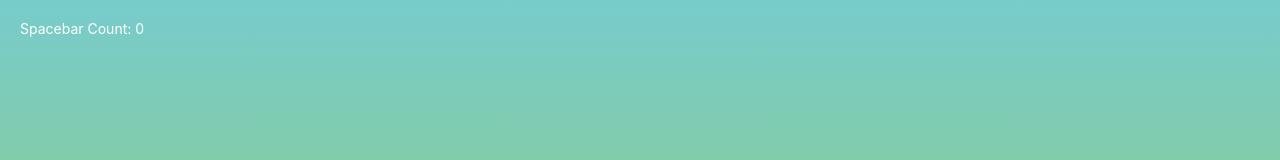
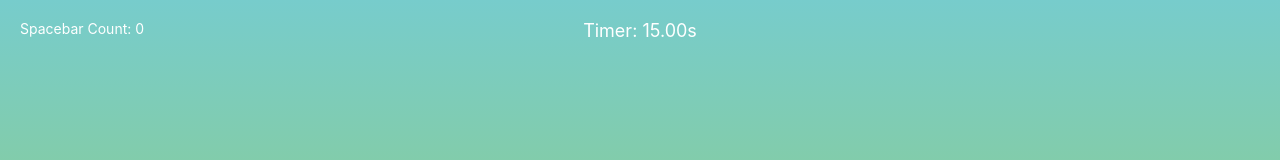
Before and after one commit to INSANE-P/Greenie-neck-stretch, a React (Create React App) app: page / in a window 1280 px wide. Shown: the top 160 px of the page. Built offline with nearby package versions, Linux system fonts and the light colour scheme.

Commit message:
feat: 타이머 기능 구현

```diff
--- a/src/Giraffe.jsx
+++ b/src/Giraffe.jsx
@@ -8,23 +8,24 @@ const Giraffe = () => {
   const [pressCount, setPressCount] = useState(0);
   const [isGameOver, setIsGameOver] = useState(false);
   const [particles, setParticles] = useState([]);
+  const [remainingTime, setRemainingTime] = useState(15.0);
 
   const audioRef = useRef(null);
+  const startTimeRef = useRef(null);
 
   const MAX_OFFSET = 2500;
   const MIN_OFFSET = 0;
   const SPACEBAR_GOAL_COUNT = 100;
 
-  // 파티클 조건 구간 상수
   const PARTICLE_STAGE_1_START = 51;
   const PARTICLE_STAGE_2_START = 61;
   const PARTICLE_STAGE_3_START = 71;
 
-  // 🌟 파티클 N개 생성 (30~70% 영역 제외)
+  // 🌟 파티클 N개 생성 (40~60% 제외)
   const createParticles = (count) => {
     const width = window.innerWidth;
-    const forbiddenStart = width * 0.3;
-    const forbiddenEnd = width * 0.7;
+    const forbiddenStart = width * 0.4;
+    const forbiddenEnd = width * 0.6;
 
     const newParticles = Array.from({ length: count }).map(() => {
       let x;
@@ -64,10 +65,32 @@ const Giraffe = () => {
     return () => cancelAnimationFrame(animationFrame);
   }, []);
 
+  // 타이머 애니메이션
+  useEffect(() => {
+    let animationFrame;
+
+    const updateTime = () => {
+      if (startTimeRef.current !== null) {
+        const now = performance.now();
+        const elapsed = (now - startTimeRef.current) / 1000;
+        const remaining = Math.max(15 - elapsed, 0);
+        setRemainingTime(remaining);
+      }
+      animationFrame = requestAnimationFrame(updateTime);
+    };
+
+    animationFrame = requestAnimationFrame(updateTime);
+    return () => cancelAnimationFrame(animationFrame);
+  }, []);
+
   // 키 입력 처리
   useEffect(() => {
     const handleKeyDown = (e) => {
       if (e.code === "Space" && !isKeyPressed && !isGameOver) {
+        if (startTimeRef.current === null) {
+          startTimeRef.current = performance.now(); // 타이머 시작
+        }
+
         setBackgroundOffset((prev) => Math.max(prev - 100, MIN_OFFSET));
         setPressCount((prev) => {
           const nextCount = prev + 1;
@@ -81,11 +104,11 @@ const Giraffe = () => {
 
           if (nextCount >= PARTICLE_STAGE_1_START) {
             if (nextCount < PARTICLE_STAGE_2_START) {
-              createParticles(1); // 51~60
+              createParticles(1);
             } else if (nextCount < PARTICLE_STAGE_3_START) {
-              createParticles(2); // 61~70
+              createParticles(2);
             } else {
-              createParticles(3); // 71+
+              createParticles(3);
             }
           }
 
@@ -99,6 +122,8 @@ const Giraffe = () => {
         setIsGameOver(false);
         setPressCount(0);
         setBackgroundOffset(MAX_OFFSET);
+        setRemainingTime(15.0);
+        startTimeRef.current = null;
       }
     };
 
@@ -134,6 +159,35 @@ const Giraffe = () => {
         }}
       />
 
+      {/* 타이머 */}
+      <div
+        style={{
+          position: "absolute",
+          top: "20px",
+          left: "50%",
+          transform: "translateX(-50%)",
+          color: "white",
+          fontSize: "18px",
+          zIndex: 30,
+        }}
+      >
+        Timer: {remainingTime.toFixed(2)}s
+      </div>
+
+      {/* 스페이스바 카운트 표시 */}
+      <div
+        style={{
+          position: "absolute",
+          top: "20px",
+          left: "20px",
+          color: "white",
+          fontSize: "14px",
+          zIndex: 30,
+        }}
+      >
+        Spacebar Count: {pressCount}
+      </div>
+
       {/* 파티클 */}
       {particles.map((p) => (
         <div
@@ -152,20 +206,6 @@ const Giraffe = () => {
           🌟
         </div>
       ))}
-
-      {/* 스페이스바 카운트 표시 */}
-      <div
-        style={{
-          position: "absolute",
-          top: "20px",
-          left: "20px",
-          color: "white",
-          fontSize: "14px",
-          zIndex: 30,
-        }}
-      >
-        Spacebar Count: {pressCount}
-      </div>
 
       {/* 기린 */}
       <div
```
